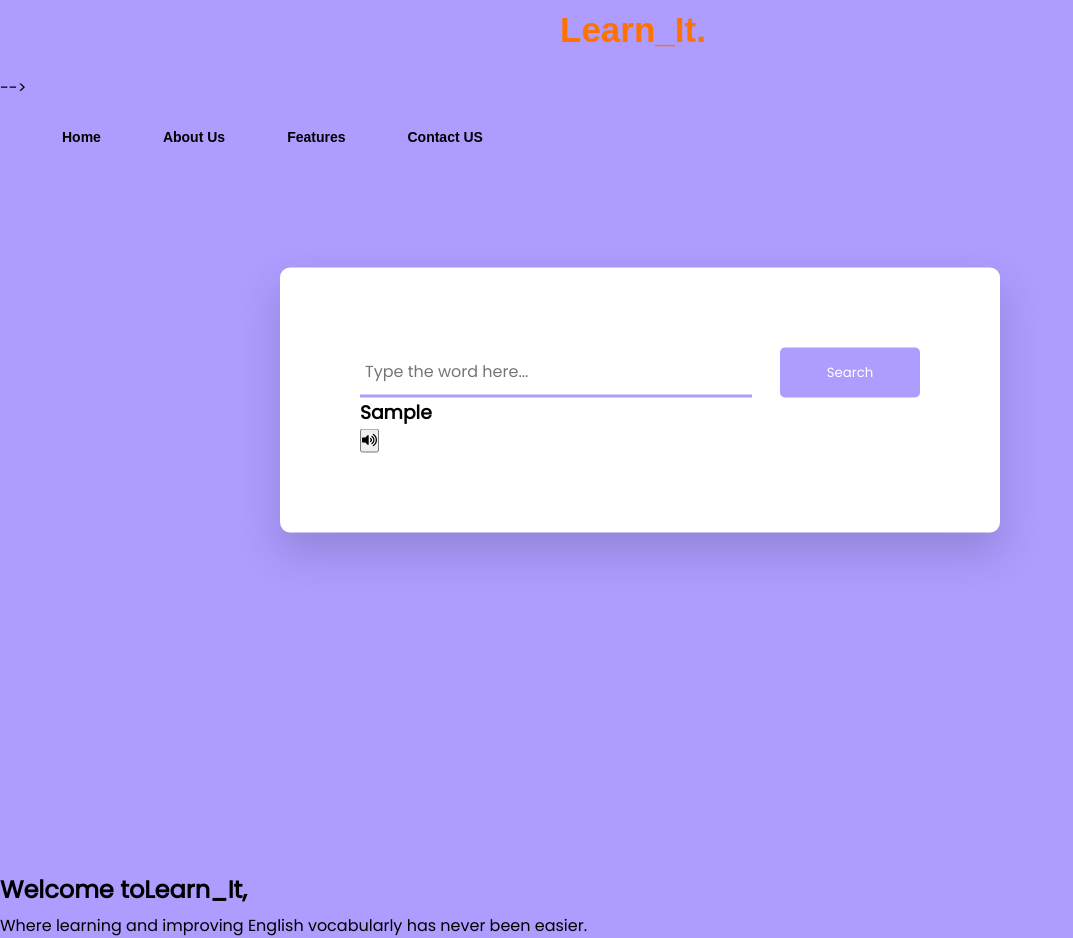
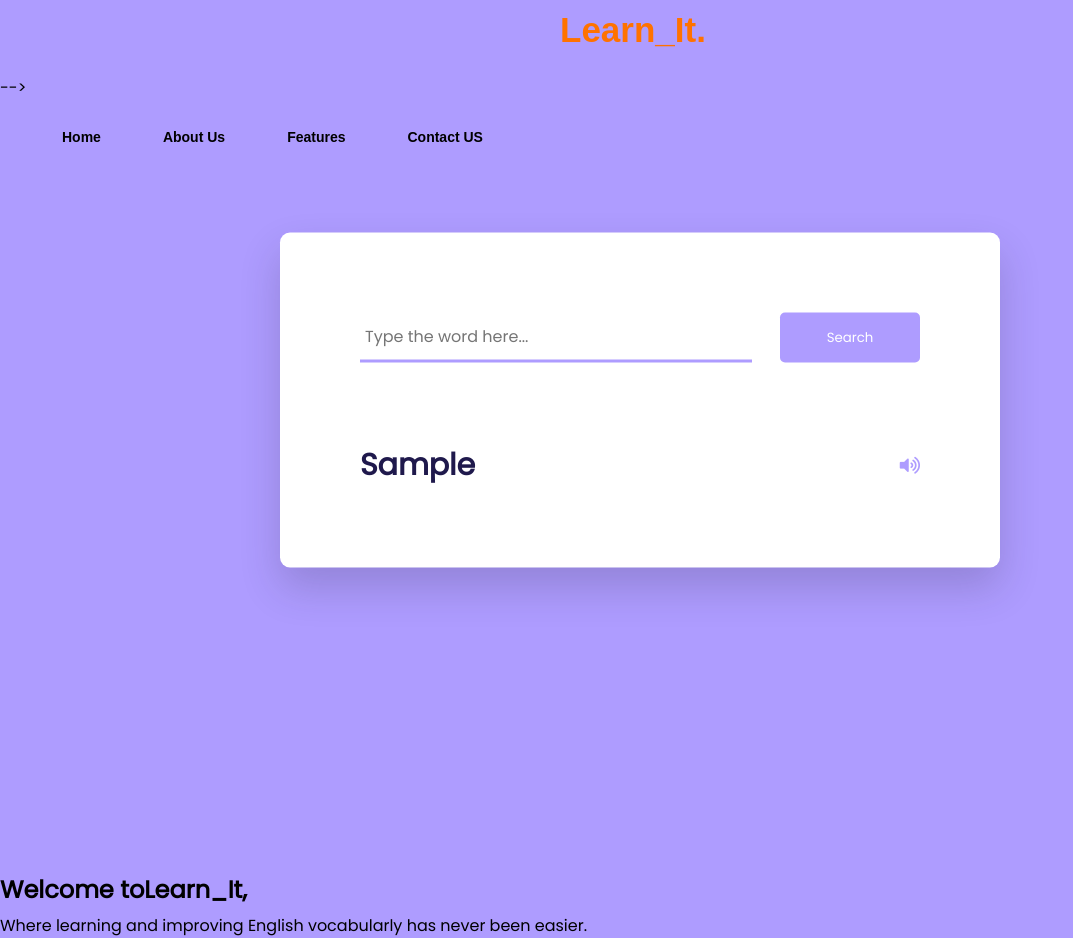
Before and after one commit to Andreen-Muchiri/Phase-1-Project, a plain HTML site: page index.html in a window 1280 px wide. Shown: the whole page, without its empty margins (0-1073 px from the left). Drawn offline with Linux system fonts and the light colour scheme.

Commit message:
Style result section

```diff
--- a/CSS/style.css
+++ b/CSS/style.css
@@ -43,6 +43,26 @@ border:none;
 outline: none;
 color:#ffffff;
 border-radius: 5px;
+}
+.result{
+    position: relative;
+}
+.result h3{
+ font-size: 30px;
+ color:#1f194c;
+
+}
+.result .word{
+   display: flex;
+   justify-content: space-between;
+   margin-top: 80px;
+}
+.result button{
+    background-color: transparent;
+    color:#ae9cff;
+    border:none;
+    outline: none;
+    font-size: 18px;
 }
 .main{
 
```
